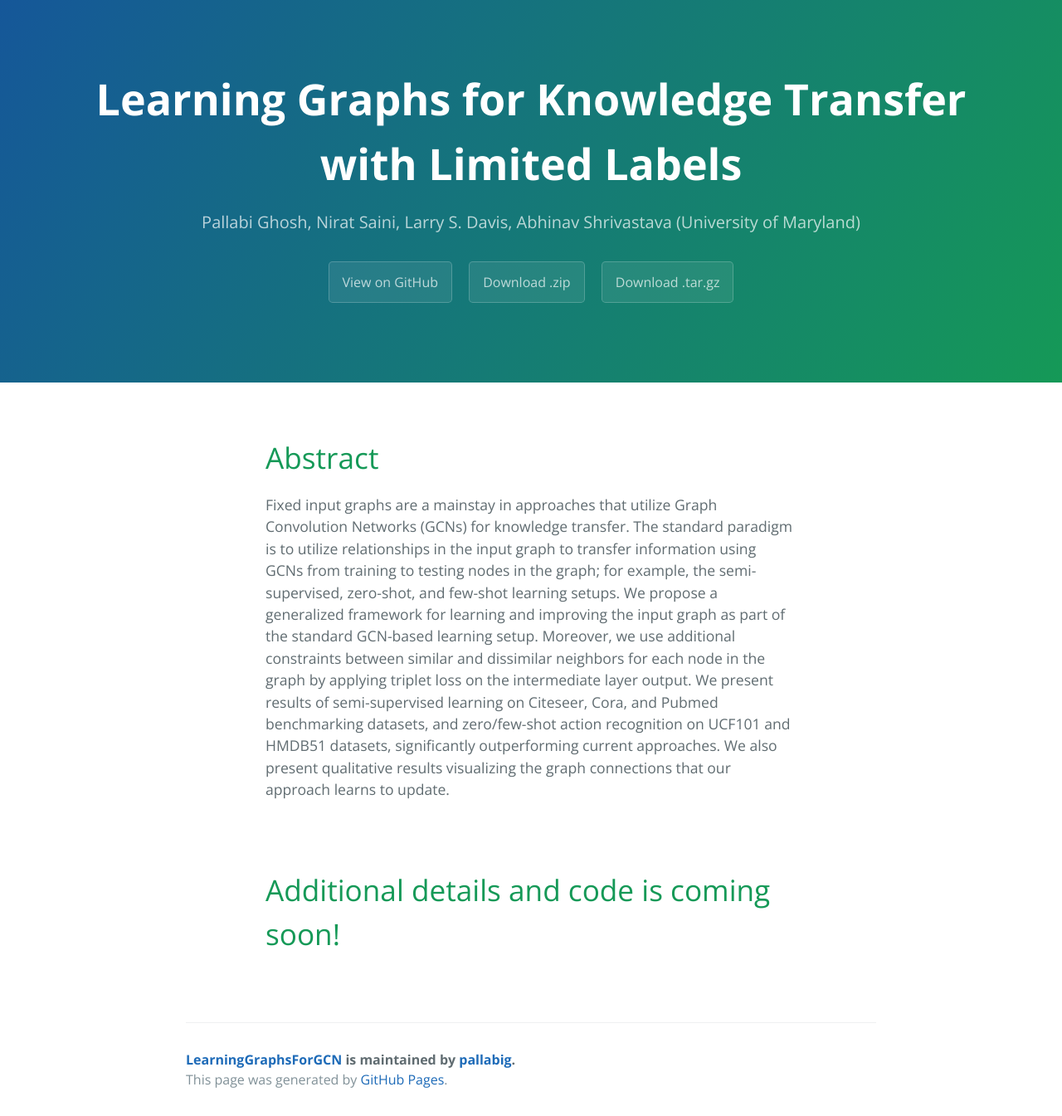
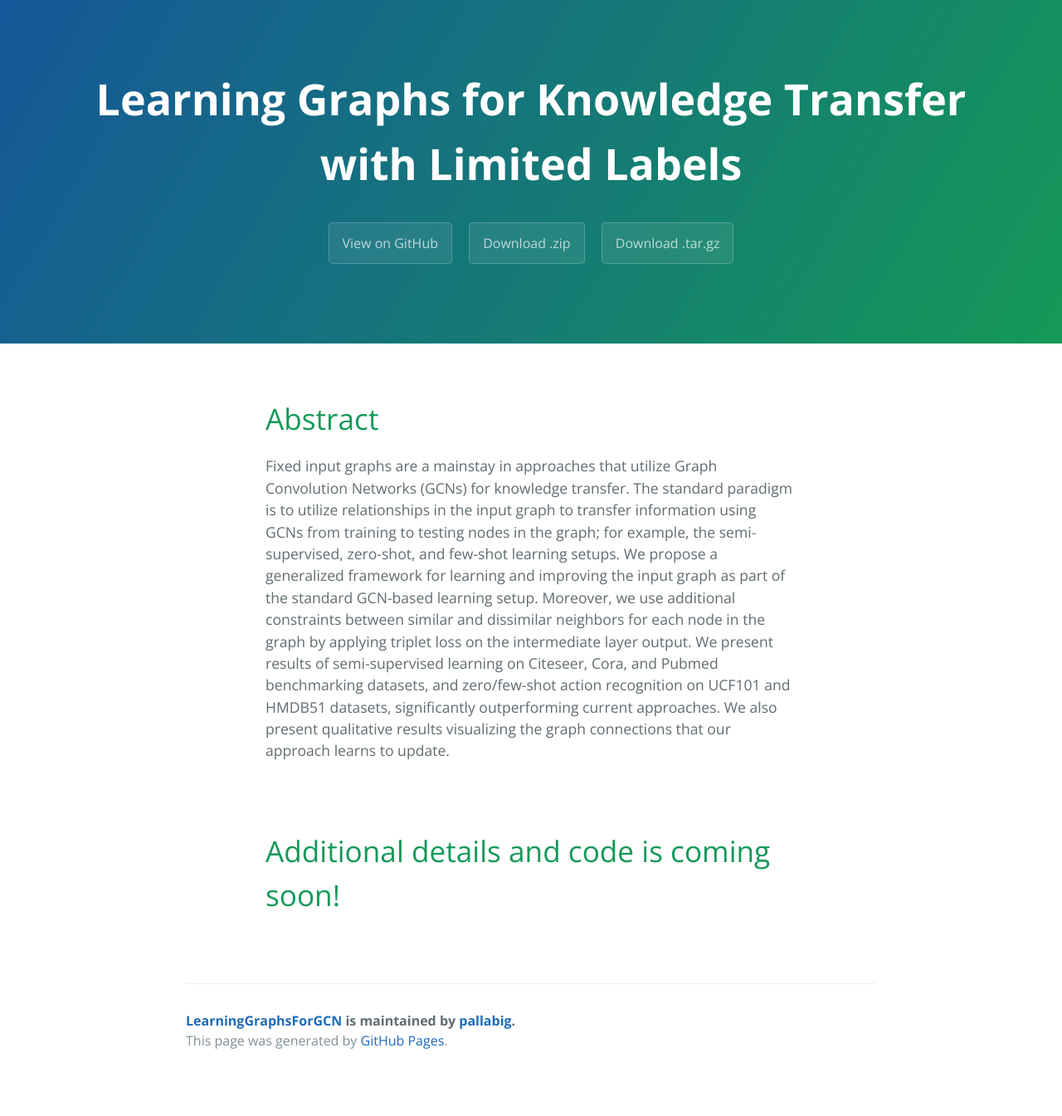
Before and after one commit to pallabig/LearningGraphsForGCN, a Jekyll site: the page built from index.md, in a window 1280 px wide. Shown: the whole page at 83% size. Built offline with Jekyll 4.4.1, drawn with Linux system fonts in a browser that asks for light colours; our own code applies the rules of GitHub Pages for plain Markdown files; the repository's description, which GitHub fills in, is left out; after the commit the page ends 1298 px from its top, so only the background shows below that; some of the changed lines change nothing that is shown.

Commit message:
Update _config.yml

```diff
--- a/_config.yml
+++ b/_config.yml
@@ -1,13 +1,13 @@
-title: Cayman theme
-description: Cayman is a clean, responsive theme for GitHub Pages.
+# title: Cayman theme
+# description: Cayman is a clean, responsive theme for GitHub Pages.
 show_downloads: true
 google_analytics:
 theme: jekyll-theme-cayman
 title: Learning Graphs for Knowledge Transfer with Limited Labels
-description: Pallabi Ghosh,        Nirat Saini,        Larry S. Davis,        Abhinav Shrivastava  (University of Maryland)
-# params:
-#   description: "University Of Maryland"
-#   authors: "Mark Otto, Jacob Thornton, and Bootstrap contributors"
+# description: Pallabi Ghosh,        Nirat Saini,        Larry S. Davis,        Abhinav Shrivastava  (University of Maryland)
+params:
+  description: "University Of Maryland"
+  authors: "Mark Otto, Jacob Thornton, and Bootstrap contributors"
 # description: University of Maryland
 github:
   repository_url: https://github.com/pallabig/LearningGraphsForGCN
```
